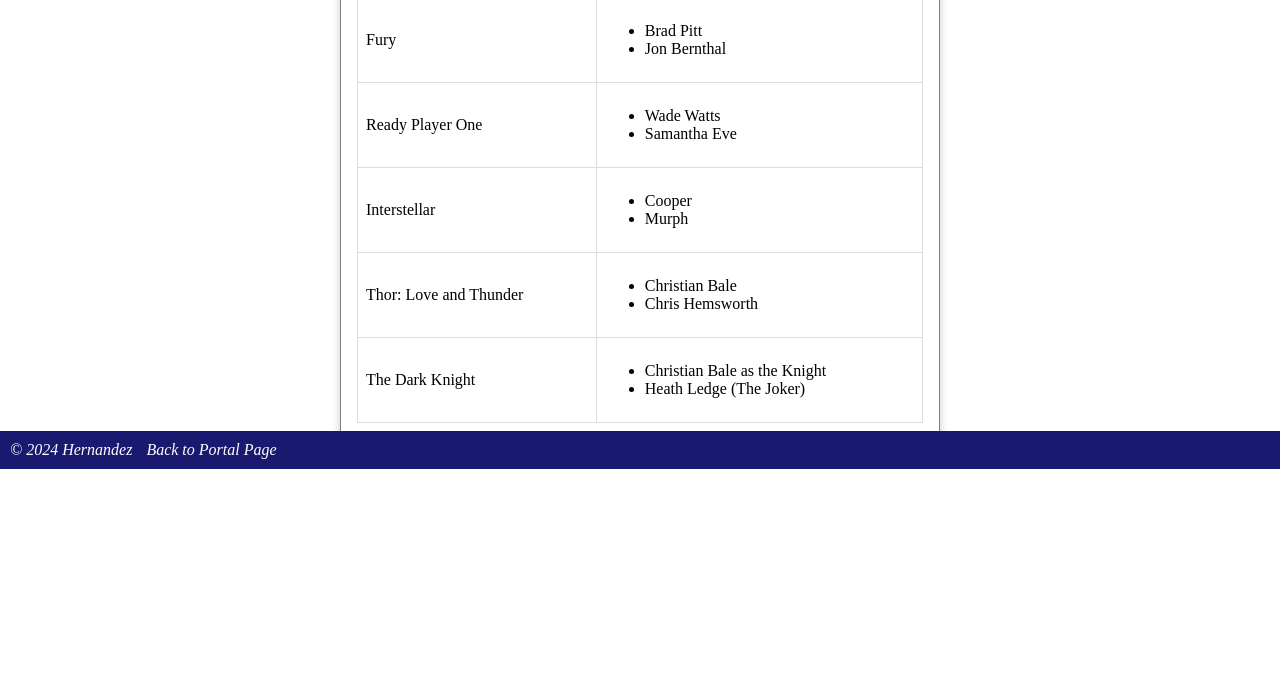
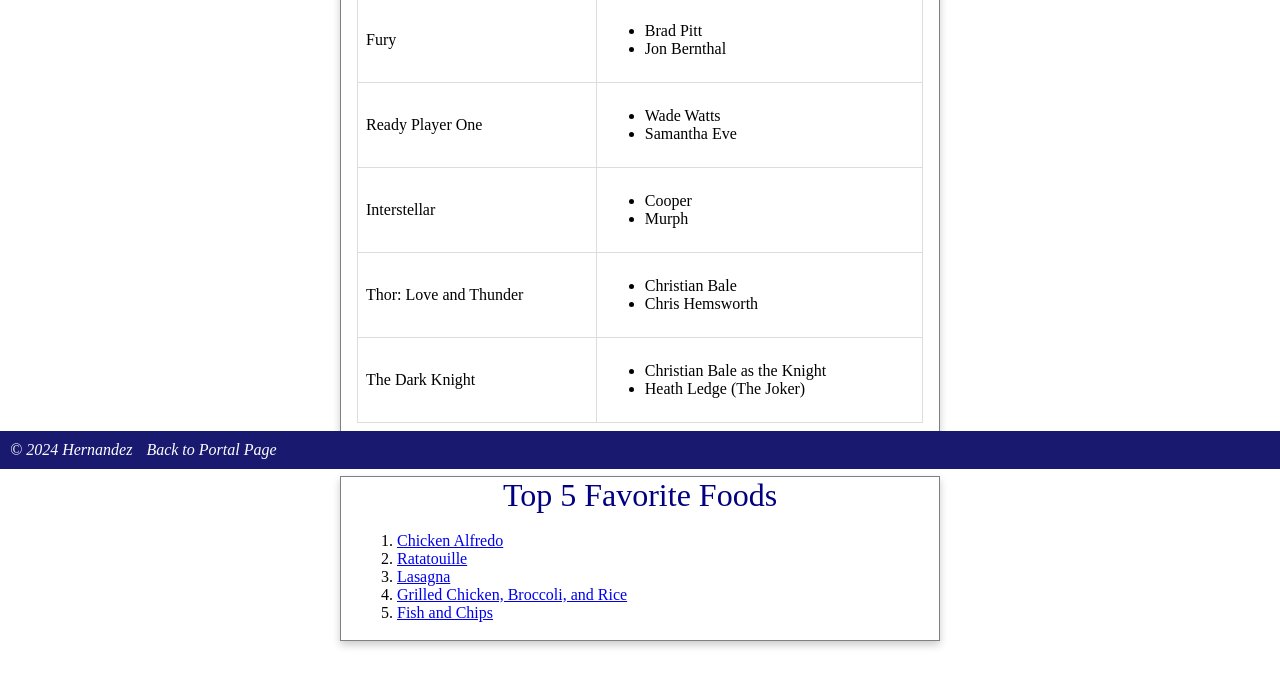
Before and after one commit to erihernandez365/csd-340, a plain HTML site: page module-8/Hernandez_Mod8_2.html in a window 1280 px wide. Shown: the part 331-1010 px from the top of the page. Before the commit the page ends 825 px from the top, so only its background shows below. Drawn offline with Linux system fonts and the light colour scheme.

Commit message:
Update Hernandez_Mod8_2.html

```diff
--- a/module-8/Hernandez_Mod8_2.html
+++ b/module-8/Hernandez_Mod8_2.html
@@ -1,5 +1,4 @@
 <!-- Erik Hernandez, Assignment: Build a Webpage Exercise, Part 6 -->
-
 <!DOCTYPE html>
 <html lang="en">
 <head>
@@ -38,7 +37,8 @@
                                 </ul>
                             </td>
                         </tr>
-		            <td>Ready Player One</td>
+                        <tr>
+                            <td>Ready Player One</td>
                             <td>
                                 <ul>
                                     <li>Wade Watts</li>
@@ -46,6 +46,7 @@
                                 </ul>
                             </td>
                         </tr>
+                        <tr>
                             <td>Interstellar</td>
                             <td>
                                 <ul>
@@ -54,6 +55,7 @@
                                 </ul>
                             </td>
                         </tr>
+                        <tr>
                             <td>Thor: Love and Thunder</td>
                             <td>
                                 <ul>
@@ -62,6 +64,7 @@
                                 </ul>
                             </td>
                         </tr>
+                        <tr>
                             <td>The Dark Knight</td>
                             <td>
                                 <ul>
@@ -70,13 +73,26 @@
                                 </ul>
                             </td>
                         </tr>
-                        <!-- Add more rows for other movies -->
                     </tbody>
                 </table>
             </div>
         </div>
 
+        <!-- Top 5 Favorite Foods -->
+        <div class="card">
+            <div class="card-title">Top 5 Favorite Foods</div>
+            <div class="card-content">
+                <ol>
+                    <li><a href="#" target="_blank">Chicken Alfredo</a></li>
+                    <li><a href="#" target="_blank">Ratatouille</a></li>
+                    <li><a href="#" target="_blank">Lasagna</a></li>
+                    <li><a href="#" target="_blank">Grilled Chicken, Broccoli, and Rice</a></li>
+                    <li><a href="#" target="_blank">Fish and Chips</a></li>
+                </ol>
+            </div>
+        </div>
     </div>
+
     <footer>
         <p>&copy; 2024 Hernandez</p>
         <p><a href="https://erihernandez365.github.io/csd-340/">Back to Portal Page</a></p>
```
